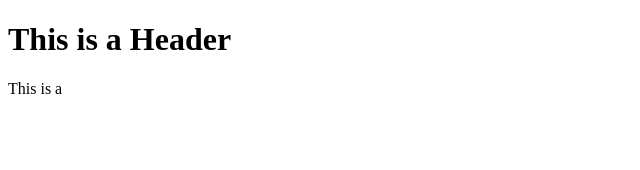
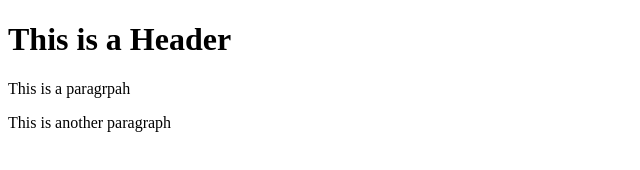
Before and after one commit to markv32/git-test, a plain HTML site: page index.html in a window 1280 px wide. Shown: the whole page, without its empty margins (0-640 px from the left). Drawn offline with Linux system fonts and the light colour scheme.

Commit message:
Third commit

```diff
--- a/index.html
+++ b/index.html
@@ -2,7 +2,8 @@
 <html>
 <body>
     <h1>This is a Header</h1>
-    <p>This is a <i class="fa fa-paragraph" aria-hidden="true"></i></p>
+    <p>This is a  paragrpah <i class="fa fa-paragraph" aria-hidden="true"></i></p>
+    <p>This is another paragraph <i class="fa fa-paragraph" aria-hidden="true"></i></p>
 </body>
 
 </html>
```
